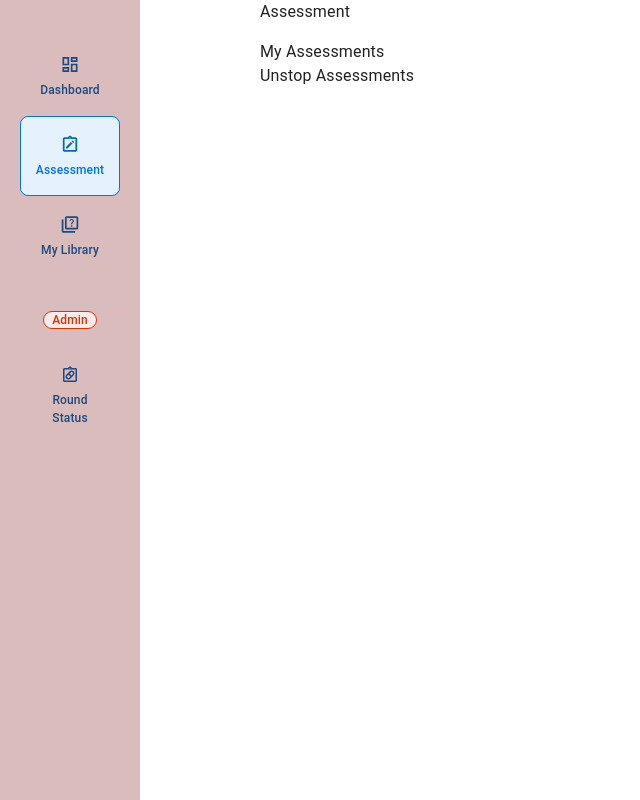
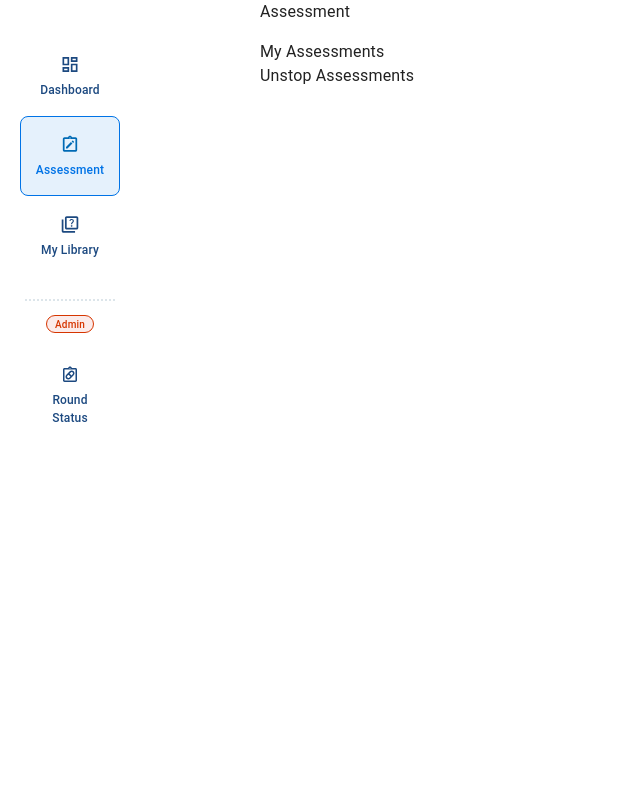
Before and after one commit to himanshuverma544/AssessDash, a React (Vite) app: page /#/ in a window 1280 px wide. Shown: the whole page, without its empty margins (0-640 px from the left). Built offline with nearby package versions, Linux system fonts and the light colour scheme.

Commit message:
upd: added the admin-link typography

```diff
--- a/src/App.css
+++ b/src/App.css
@@ -13,7 +13,7 @@ header {
   z-index: 1;
   display: flex;
   justify-content: center;
-  background-color: #dbbcbc;
+  background-color: #FFF;
   overflow-x: hidden;
 }
 
@@ -33,6 +33,7 @@ header {
   align-items: center;
   justify-content: center;
   gap: 6px;
+  flex-shrink: 0;
   font-size: 0.75em;
 }
 
@@ -46,12 +47,16 @@ header {
 .admin-link span {
   height: 18px;
   padding: 6px 8px;
+  margin-top: 8px;
   display: flex;
   align-items: center;
   gap: 6px;
+  font-size: 0.834em;
+  font-weight: 500;
+  line-height: normal;
+  border-radius: 22px;
   border: 1px solid #D63500;
-  border-radius: 22px;
-  background: #FBEBEA;
+  background-color: #FBEBEA;
   color:#D63500
 }
 
```
